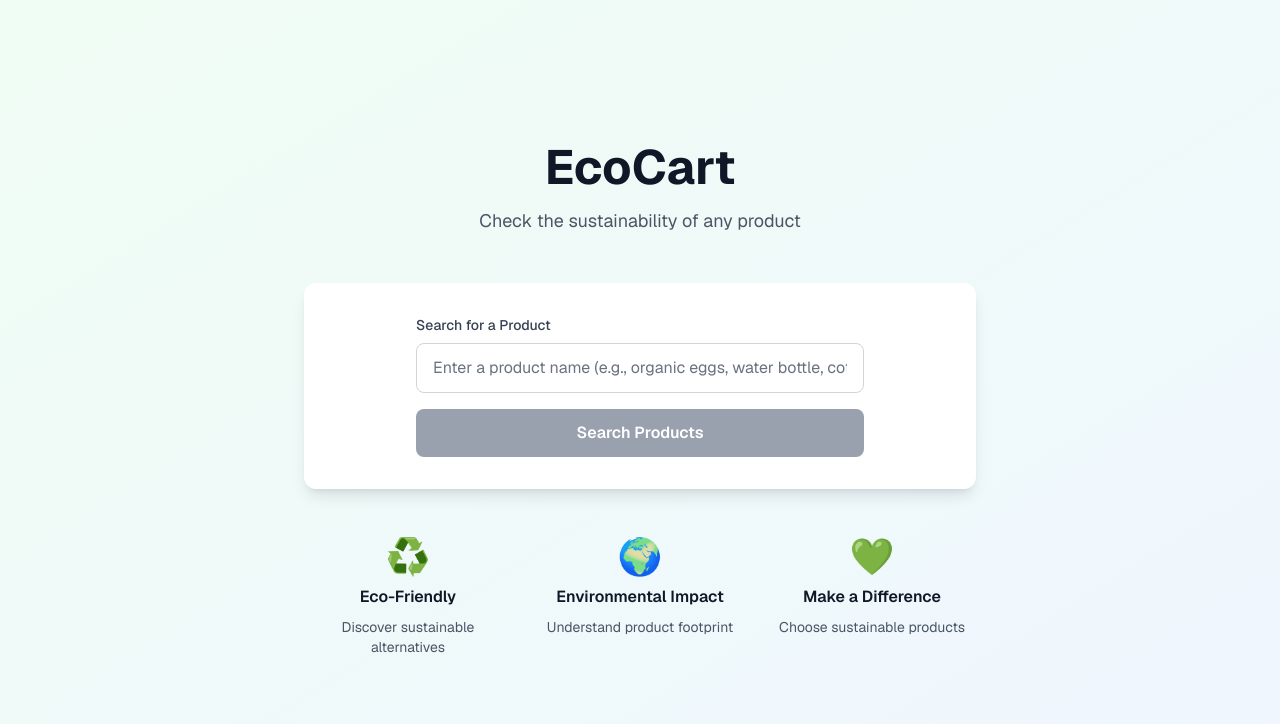
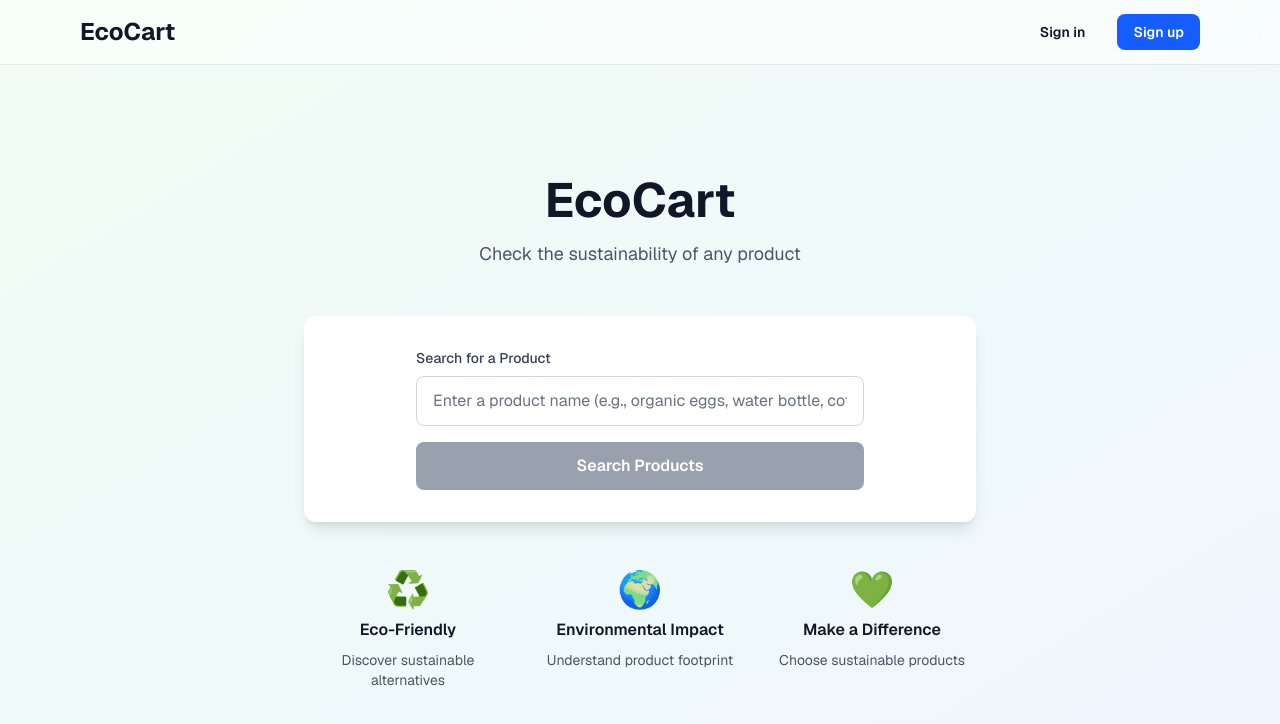
Before and after one commit to Bismithblde/EcoCart, a Next.js app: page / in a window 1280 px wide. Shown: the top 724 px of the page. Built offline with nearby package versions, Linux system fonts and the light colour scheme.

Commit message:
added navbar to home page and auth pages

```diff
--- a/app/login/page.tsx
+++ b/app/login/page.tsx
@@ -45,14 +45,23 @@ export default function LoginPage() {
   }
 
   return (
-    <div className="flex min-h-screen flex-col items-center justify-center bg-gradient-to-br from-green-50 to-blue-50 dark:from-gray-900 dark:to-gray-800 font-sans px-4">
+    <div className="flex min-h-screen flex-col bg-gradient-to-br from-green-50 to-blue-50 dark:from-gray-900 dark:to-gray-800 font-sans">
+      <header className="border-b border-gray-200 dark:border-gray-700 bg-white/50 dark:bg-gray-800/50 backdrop-blur-sm">
+        <nav className="max-w-6xl mx-auto px-4 py-4 flex items-center h-16">
+          <Link href="/" className="text-2xl font-bold text-gray-900 dark:text-white hover:text-blue-600 dark:hover:text-blue-400 transition-colors">
+            EcoCart
+          </Link>
+        </nav>
+      </header>
+
+      <div className="flex flex-col items-center justify-center flex-1 px-4 py-12">
       <main className="w-full max-w-md">
-        <div className="text-center mb-12">
-          <h1 className="text-4xl md:text-5xl font-bold text-gray-900 dark:text-white mb-2">
-            EcoCart
-          </h1>
-          <p className="text-lg text-gray-600 dark:text-gray-300">
+        <div className="text-center mb-8">
+          <h2 className="text-3xl font-bold text-gray-900 dark:text-white mb-2">
             Sign in to your account
+          </h2>
+          <p className="text-sm text-gray-600 dark:text-gray-400">
+            Welcome back to EcoCart
           </p>
         </div>
 
@@ -141,6 +150,7 @@ export default function LoginPage() {
           </div>
         </div>
       </main>
+      </div>
     </div>
   );
 }
--- a/app/page.tsx
+++ b/app/page.tsx
@@ -1,6 +1,7 @@
 'use client';
 
 import { useState } from 'react';
+import Link from 'next/link';
 import ProductInput from '@/components/ProductInput';
 import SustainabilityDashboard from '@/components/SustainabilityDashboard';
 import BetterChoiceCard from '@/components/BetterChoiceCard';
@@ -24,8 +25,31 @@ export default function Home() {
   };
 
   return (
-    <div className="flex min-h-screen flex-col items-center justify-center bg-gradient-to-br from-green-50 to-blue-50 dark:from-gray-900 dark:to-gray-800 font-sans px-4">
-      <main className="w-full max-w-2xl">
+    <div className="flex min-h-screen flex-col bg-gradient-to-br from-green-50 to-blue-50 dark:from-gray-900 dark:to-gray-800 font-sans">
+      <header className="border-b border-gray-200 dark:border-gray-700 bg-white/50 dark:bg-gray-800/50 backdrop-blur-sm">
+        <nav className="max-w-6xl mx-auto px-4 py-4 flex items-center justify-between h-16">
+          <h1 className="text-2xl font-bold text-gray-900 dark:text-white">
+            EcoCart
+          </h1>
+          <div className="flex gap-4">
+            <Link
+              href="/login"
+              className="px-4 py-2 text-sm font-semibold text-gray-900 dark:text-white hover:text-blue-600 dark:hover:text-blue-400 transition-colors"
+            >
+              Sign in
+            </Link>
+            <Link
+              href="/signup"
+              className="px-4 py-2 text-sm font-semibold bg-blue-600 hover:bg-blue-700 text-white rounded-lg transition-colors"
+            >
+              Sign up
+            </Link>
+          </div>
+        </nav>
+      </header>
+
+      <div className="flex flex-col items-center justify-center flex-1 px-4 py-12">
+        <main className="w-full max-w-2xl">
         <div className="text-center mb-12">
           <h1 className="text-4xl md:text-5xl font-bold text-gray-900 dark:text-white mb-4">
             EcoCart
@@ -163,6 +187,7 @@ export default function Home() {
           </div>
         </div>
       </main>
+      </div>
     </div>
   );
 }
--- a/app/signup/page.tsx
+++ b/app/signup/page.tsx
@@ -58,14 +58,23 @@ export default function SignupPage() {
   }
 
   return (
-    <div className="flex min-h-screen flex-col items-center justify-center bg-gradient-to-br from-green-50 to-blue-50 dark:from-gray-900 dark:to-gray-800 font-sans px-4">
+    <div className="flex min-h-screen flex-col bg-gradient-to-br from-green-50 to-blue-50 dark:from-gray-900 dark:to-gray-800 font-sans">
+      <header className="border-b border-gray-200 dark:border-gray-700 bg-white/50 dark:bg-gray-800/50 backdrop-blur-sm">
+        <nav className="max-w-6xl mx-auto px-4 py-4 flex items-center h-16">
+          <Link href="/" className="text-2xl font-bold text-gray-900 dark:text-white hover:text-blue-600 dark:hover:text-blue-400 transition-colors">
+            EcoCart
+          </Link>
+        </nav>
+      </header>
+
+      <div className="flex flex-col items-center justify-center flex-1 px-4 py-12">
       <main className="w-full max-w-md">
-        <div className="text-center mb-12">
-          <h1 className="text-4xl md:text-5xl font-bold text-gray-900 dark:text-white mb-2">
-            EcoCart
-          </h1>
-          <p className="text-lg text-gray-600 dark:text-gray-300">
+        <div className="text-center mb-8">
+          <h2 className="text-3xl font-bold text-gray-900 dark:text-white mb-2">
             Create your account
+          </h2>
+          <p className="text-sm text-gray-600 dark:text-gray-400">
+            Join EcoCart and start making sustainable choices
           </p>
         </div>
 
@@ -174,6 +183,7 @@ export default function SignupPage() {
           </div>
         </div>
       </main>
+      </div>
     </div>
   );
 }
```
